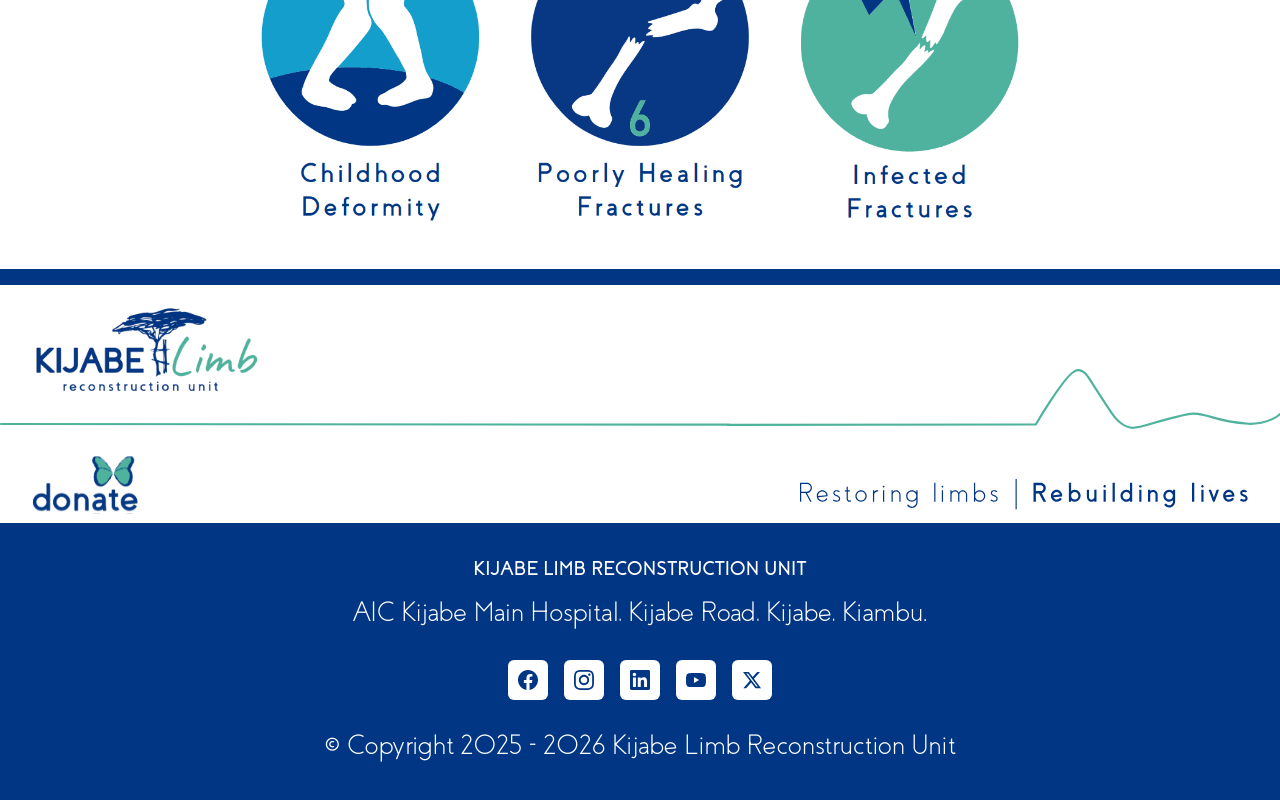
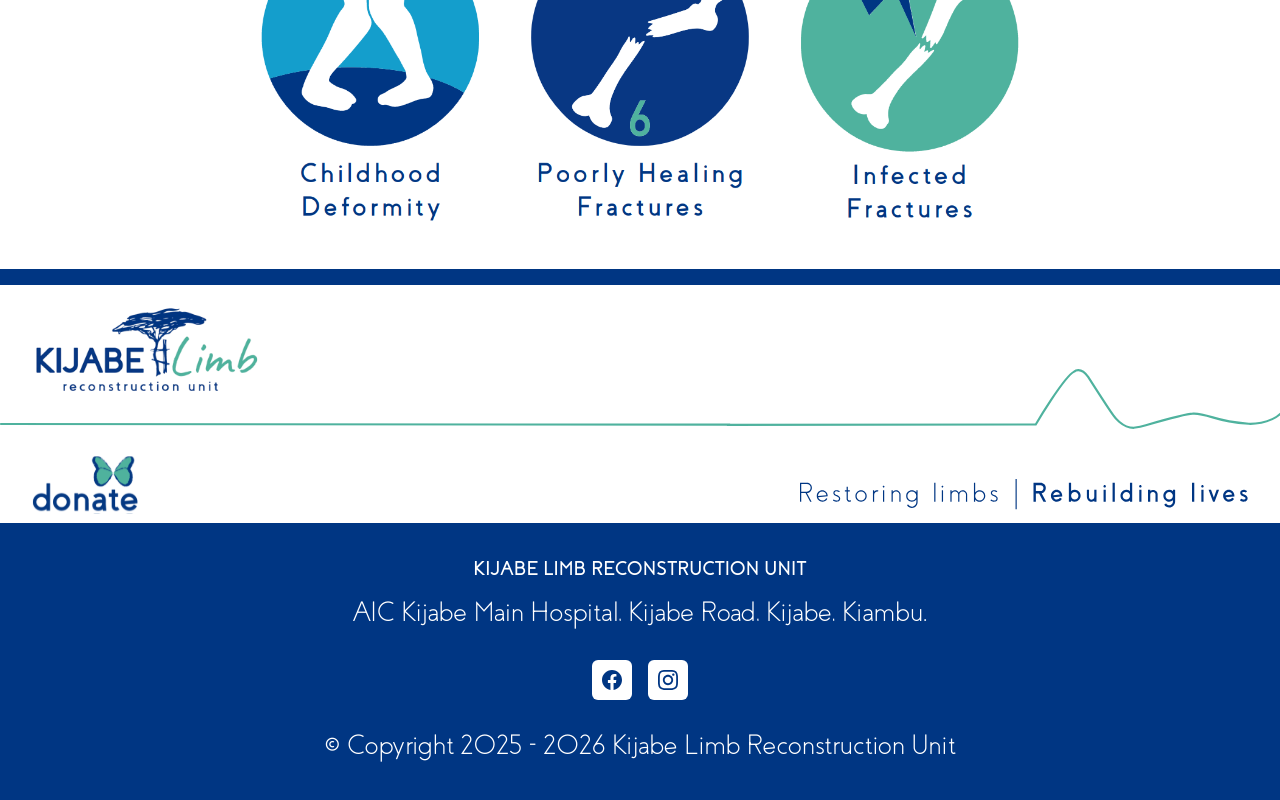
Before and after one commit to Kijabe-Limb-Construction-Unit/landingpage, a Next.js app: page / in a window 1280 px wide. Shown: the part 1077-1877 px from the top of the page. Built offline with nearby package versions, Linux system fonts and the light colour scheme.

Commit message:
fix-revert-feedback-V

```diff
--- a/components/footer.tsx
+++ b/components/footer.tsx
@@ -19,37 +19,37 @@ const Footer = () => {
           {/* Social Media Icons */}
           <div className="flex justify-center space-x-4 mb-6">
             {/* Facebook */}
-            <a href="#" className="w-10 h-10 bg-white rounded-sm flex items-center justify-center hover:opacity-80 transition-opacity" aria-label="Facebook">
+            <a href="https://www.facebook.com/share/179TLCqGzU/?mibextid=wwXIfr" className="w-10 h-10 bg-white rounded-sm flex items-center justify-center hover:opacity-80 transition-opacity" aria-label="Facebook">
               <svg className="w-5 h-5 text-[#003683]" fill="currentColor" viewBox="0 0 24 24">
                 <path d="M24 12.073c0-6.627-5.373-12-12-12s-12 5.373-12 12c0 5.99 4.388 10.954 10.125 11.854v-8.385H7.078v-3.47h3.047V9.43c0-3.007 1.792-4.669 4.533-4.669 1.312 0 2.686.235 2.686.235v2.953H15.83c-1.491 0-1.956.925-1.956 1.874v2.25h3.328l-.532 3.47h-2.796v8.385C19.612 23.027 24 18.062 24 12.073z" />
               </svg>
             </a>
 
             {/* Instagram */}
-            <a href="#" className="w-10 h-10 bg-white rounded-sm flex items-center justify-center hover:opacity-80 transition-opacity" aria-label="Instagram">
+            <a href="https://www.instagram.com/kijaberecon?igsh=NGZvcDN5c2d6Z3Fx&utm_source=qr" className="w-10 h-10 bg-white rounded-sm flex items-center justify-center hover:opacity-80 transition-opacity" aria-label="Instagram">
               <svg className="w-5 h-5 text-[#003683]" fill="currentColor" viewBox="0 0 24 24">
                 <path d="M12 2.163c3.204 0 3.584.012 4.85.07 3.252.148 4.771 1.691 4.919 4.919.058 1.265.069 1.645.069 4.849 0 3.205-.012 3.584-.069 4.849-.149 3.225-1.664 4.771-4.919 4.919-1.266.058-1.644.07-4.85.07-3.204 0-3.584-.012-4.849-.07-3.26-.149-4.771-1.699-4.919-4.92-.058-1.265-.07-1.644-.07-4.849 0-3.204.013-3.583.07-4.849.149-3.227 1.664-4.771 4.919-4.919 1.266-.057 1.645-.069 4.849-.069zm0-2.163c-3.259 0-3.667.014-4.947.072-4.358.2-6.78 2.618-6.98 6.98-.059 1.281-.073 1.689-.073 4.948 0 3.259.014 3.668.072 4.948.2 4.358 2.618 6.78 6.98 6.98 1.281.058 1.689.072 4.948.072 3.259 0 3.668-.014 4.948-.072 4.354-.2 6.782-2.618 6.979-6.98.059-1.28.073-1.689.073-4.948 0-3.259-.014-3.667-.072-4.947-.196-4.354-2.617-6.78-6.979-6.98-1.281-.059-1.69-.073-4.949-.073zm0 5.838c-3.403 0-6.162 2.759-6.162 6.162s2.759 6.163 6.162 6.163 6.162-2.759 6.162-6.163c0-3.403-2.759-6.162-6.162-6.162zm0 10.162c-2.209 0-4-1.79-4-4 0-2.209 1.791-4 4-4s4 1.791 4 4c0 2.21-1.791 4-4 4zm6.406-11.845c-.796 0-1.441.645-1.441 1.44s.645 1.44 1.441 1.44c.795 0 1.439-.645 1.439-1.44s-.644-1.44-1.439-1.44z" />
               </svg>
             </a>
 
             {/* LinkedIn */}
-            <a href="#" className="w-10 h-10 bg-white rounded-sm flex items-center justify-center hover:opacity-80 transition-opacity" aria-label="LinkedIn">
+            {/* <a href="#" className="w-10 h-10 bg-white rounded-sm flex items-center justify-center hover:opacity-80 transition-opacity" aria-label="LinkedIn">
               <svg className="w-5 h-5 text-[#003683]" fill="currentColor" viewBox="0 0 24 24">
                 <path d="M20.447 20.452h-3.554v-5.569c0-1.328-.027-3.037-1.852-3.037-1.853 0-2.136 1.445-2.136 2.939v5.667H9.351V9h3.414v1.561h.046c.477-.9 1.637-1.85 3.37-1.85 3.601 0 4.267 2.37 4.267 5.455v6.286zM5.337 7.433c-1.144 0-2.063-.926-2.063-2.065 0-1.138.92-2.063 2.063-2.063 1.14 0 2.064.925 2.064 2.063 0 1.139-.925 2.065-2.064 2.065zm1.782 13.019H3.555V9h3.564v11.452zM22.225 0H1.771C.792 0 0 .774 0 1.729v20.542C0 23.227.792 24 1.771 24h20.451C23.2 24 24 23.227 24 22.271V1.729C24 .774 23.2 0 22.222 0h.003z" />
               </svg>
-            </a>
+            </a> */}
 
             {/* YouTube */}
-            <a href="#" className="w-10 h-10 bg-white rounded-sm flex items-center justify-center hover:opacity-80 transition-opacity" aria-label="YouTube">
+            {/* <a href="#" className="w-10 h-10 bg-white rounded-sm flex items-center justify-center hover:opacity-80 transition-opacity" aria-label="YouTube">
               <svg className="w-5 h-5 text-[#003683]" fill="currentColor" viewBox="0 0 24 24">
                 <path d="M23.498 6.186a3.016 3.016 0 0 0-2.122-2.136C19.505 3.545 12 3.545 12 3.545s-7.505 0-9.377.505A3.017 3.017 0 0 0 .502 6.186C0 8.07 0 12 0 12s0 3.93.502 5.814a3.016 3.016 0 0 0 2.122 2.136c1.871.505 9.376.505 9.376.505s7.505 0 9.377-.505a3.015 3.015 0 0 0 2.122-2.136C24 15.93 24 12 24 12s0-3.93-.502-5.814zM9.545 15.568V8.432L15.818 12l-6.273 3.568z" />
               </svg>
-            </a>
+            </a> */}
 
             {/* X (Twitter) */}
-            <Link className='w-10 h-10 bg-white text-[#003683] rounded-sm flex items-center justify-center hover:opacity-80 transition-opacity' href={''}>
+            {/* <Link className='w-10 h-10 bg-white text-[#003683] rounded-sm flex items-center justify-center hover:opacity-80 transition-opacity' href={''}>
              <FaXTwitter className='w-5 h-5'/>
-            </Link>
+            </Link> */}
 
 
           </div>
```
